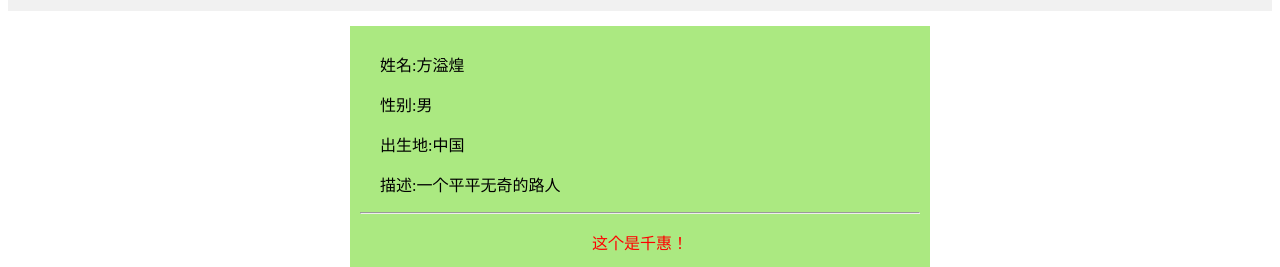
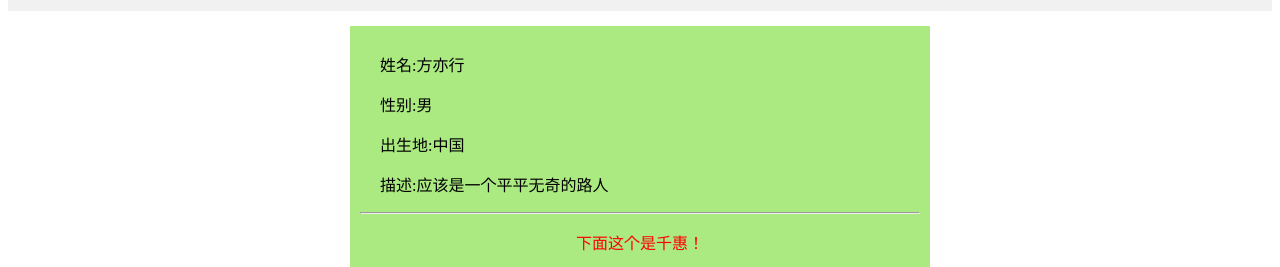
Before and after one commit to xtsqianhui/-, a plain HTML site: page 个人网站.html in a window 1280 px wide. Shown: the part 101-368 px from the top of the page. Drawn offline with Linux system fonts and the light colour scheme; grey boxes are pictures that could not be loaded.

Commit message:
Update 个人网站.html

```diff
--- a/个人网站.html
+++ b/个人网站.html
@@ -12,7 +12,7 @@
         text-align: center;
         padding: 10px;
        ">
-        <img alt="方溢煌" src="https://img1.baidu.com/it/u=3447099747,2929171071&fm=253&fmt=auto&app=138&f=JPEG?w=500&h=500" width="80px" height="80px">
+        <img alt="方亦行" src="https://img1.baidu.com/it/u=3447099747,2929171071&fm=253&fmt=auto&app=138&f=JPEG?w=500&h=500" width="80px" height="80px">
     </div>
 
     <div style="
@@ -24,13 +24,13 @@
     width: 560px;
     height: 780px;
    ">
-    <p style="text-align:left; margin-left: 20px; " >姓名:方溢煌</p>
+    <p style="text-align:left; margin-left: 20px; " >姓名:方亦行</p>
     <p style="text-align:left; margin-left: 20px; " >性别:男</p>
     <p style="text-align:left; margin-left: 20px; " >出生地:中国</p>
-    <p style="text-align:left; margin-left: 20px; " >描述:一个平平无奇的路人</p>
+    <p style="text-align:left; margin-left: 20px; " >描述:应该是一个平平无奇的路人</p>
     <hr>
     <div>
-        <p style="color: red;">这个是千惠！</p>
+        <p style="color: red;">下面这个是千惠！</p>
         <img alt="千惠" src="https://img1.baidu.com/it/u=3447099747,2929171071&fm=253&fmt=auto&app=138&f=JPEG?w=500&h=500" width="480" height="500">
     </div>
    </div>
```
